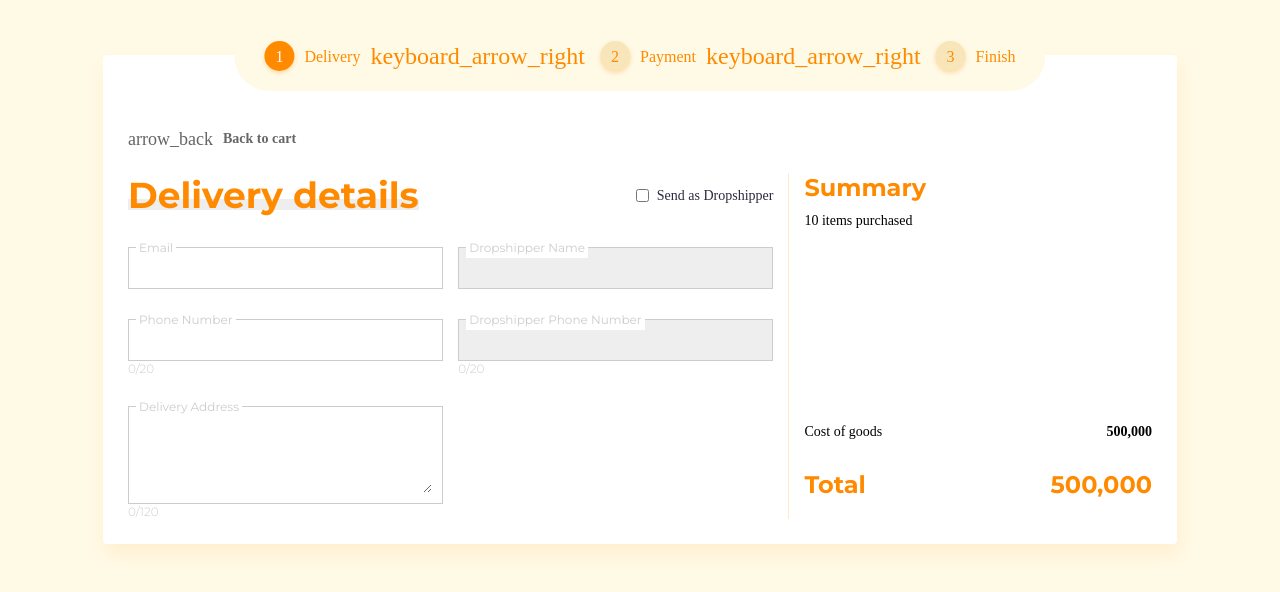
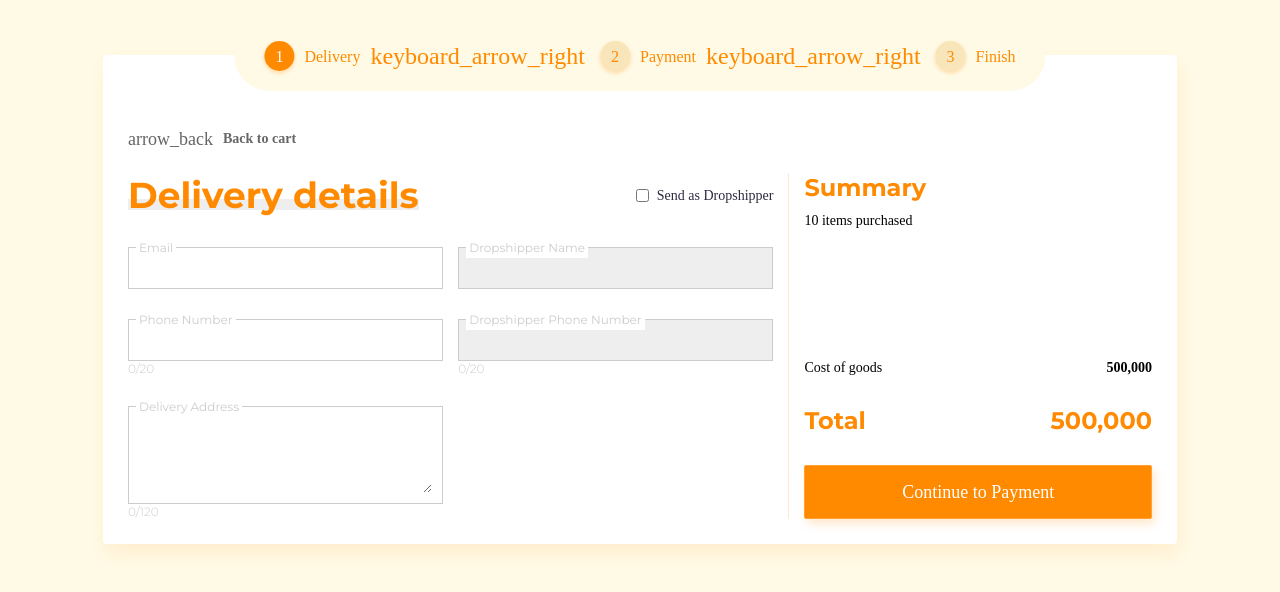
Before and after one commit to Lukm4nZ3r0/jakmall-fe-test, a React (Create React App) app: page / in a window 1280 px wide. Shown: the top 592 px of the page. Built offline with nearby package versions, Linux system fonts and the light colour scheme.

Commit message:
add: small improvement

```diff
--- a/src/App.tsx
+++ b/src/App.tsx
@@ -319,7 +319,11 @@ function App() {
                   <span>{getTotalPayment()}</span>
                 </FlexRow>
               </CustomSubTitleWrapper>
-              {isValid && getLabelBtnByStatus() && <NextButton onClick={handleSubmit(submitHandler)}>{getLabelBtnByStatus()}</NextButton>}
+              {getLabelBtnByStatus() &&
+                <NextButton onClick={handleSubmit(submitHandler)}>
+                  {getLabelBtnByStatus()}
+                </NextButton>
+              }
             </RightContentMainWrapper>
           </RightContentWrapper>
         </FlexRowResponsive>
--- a/src/components/styledComponents/index.tsx
+++ b/src/components/styledComponents/index.tsx
@@ -8,6 +8,7 @@ export const themeBgColor = '#FFFAE6'
 export const themeFontColor = '#FF8A00'
 export const themeDisableFontColor = '#F8E6BA'
 export const themeSuccessFontColor = '#1BD97B'
+export const themeDisableField = 'rgba(238,238,238,1)'
 
 interface StepperOptionProps {
   readonly isActive: boolean;
@@ -280,7 +281,7 @@ export const InputLabel = styled.span<InputWrapperProps>`
 `
 export const InputBoxWrapper = styled.div<InputWrapperProps>`
   border: 1px solid ${(props) => getColorByStatus(props.status)};
-  background: ${props => props.disabled ? "rgba(238,238,238,1)" : "#FFFFFF"};
+  background: ${props => props.disabled ? themeDisableField : "#FFFFFF"};
   padding: 10px;
   margin-top: 30px;
   display: flex;
@@ -385,10 +386,10 @@ export const RadioInput = styled.div<StepperOptionProps>`
     }
   `}
 `
-export const NextButton = styled.button`
-  background: ${themeFontColor};
+export const NextButton = styled.button<Omit<InputWrapperProps, "status">>`
+  background: ${props => props.disabled ? themeDisableField : themeFontColor};
   border: 1px solid rgba(255, 255, 255, 0.2);
-  box-shadow: 3px 5px 10px rgba(255, 138, 0, 0.2);
+  box-shadow: ${props => props.disabled ? "none" : "3px 5px 10px rgba(255, 138, 0, 0.2)" };
   border-radius: 2px;
   font-family: 'Inter UI';
   font-style: normal;
@@ -398,7 +399,7 @@ export const NextButton = styled.button`
   text-align: center;
   color: #FFFFFF;
   padding: 15px 0 15px 0;
-  cursor: pointer;
+  cursor: ${props => props.disabled ? "not-allowed" : "pointer" };
 `
 export const SummaryTopInfoWrapper = styled.div`
   display: flex;
```
